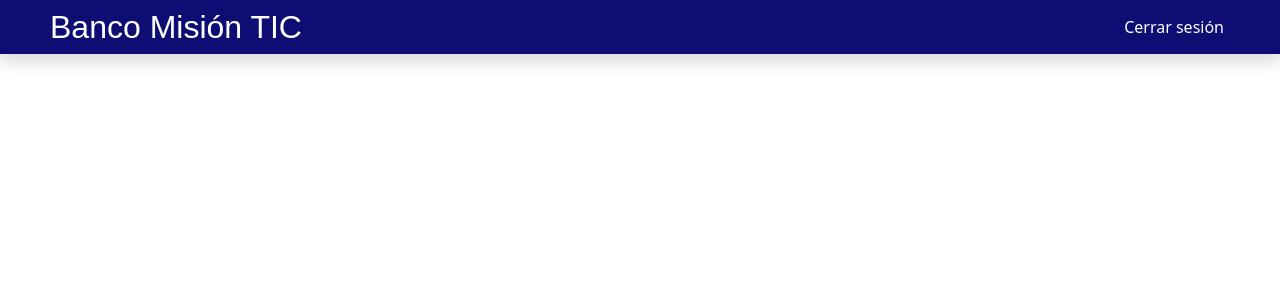
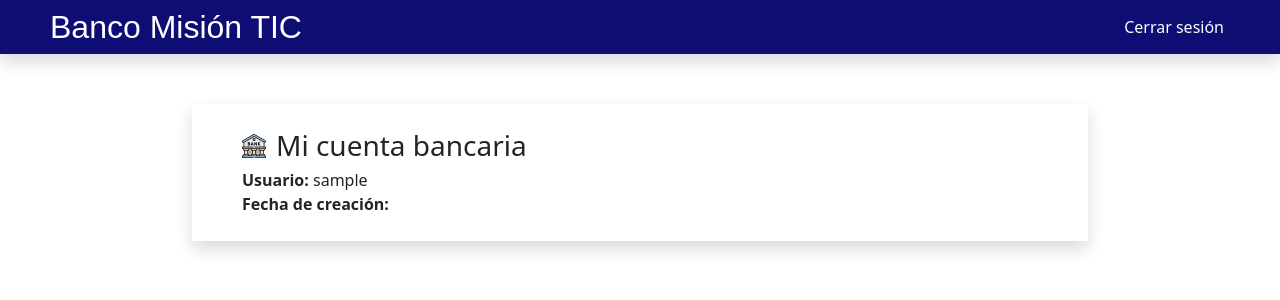
Before and after one commit to bsgarciac/misiontic-frontend-p52, a Vue app: page /#/user/transactions in a window 1280 px wide. Shown: the top 300 px of the page. Built offline with nearby package versions, Linux system fonts and the light colour scheme; sample sign-in values are in the browser's storage; what @vue/apollo-option would draw is missing.

Commit message:
transaction page

```diff
--- a/src/App.vue
+++ b/src/App.vue
@@ -27,7 +27,7 @@ export default {
       verifyAuth(){
         this.is_auth = localStorage.getItem("is_auth") || false;
         if(this.is_auth){
-          console.log("ir la página de inicio")
+          this.loadTransactions();
         }else{
           this.loadLogIn();
         }
@@ -38,15 +38,20 @@ export default {
       loadSignUp(){
         this.$router.push({name: "signUp"});
       },
+      loadTransactions(){
+        this.$router.push({name: "transactions"});
+      },
       completedLogin(data){
         this.is_auth = true;
         localStorage.setItem("is_auth", true);
         localStorage.setItem("token", data.token);
         localStorage.setItem("username", data.username);
+        this.verifyAuth()
       },
       logout(){
         this.is_auth = false;
         localStorage.clear();
+        this.verifyAuth()
       }
     }, // Todas las funciones que usa este componente
     created: function () {
--- a/src/components/SignUp.vue
+++ b/src/components/SignUp.vue
@@ -1,7 +1,6 @@
 <template>
     <div>
         <div class="background"></div>
-
         <div class="form shadow-lg ">
             <h3>Registro</h3>
             <form v-on:submit.prevent="processSignUp">
--- /dev/null
+++ b/src/components/Transactions.vue
@@ -0,0 +1,80 @@
+<template>
+    <div class="transactionContainer">
+        <div class="accountInfo shadow">
+            <div class="titleContainer">
+                <img src="../assets/bank.png">
+                <h3>Mi cuenta bancaria</h3>
+            </div>
+            <span class="money">{{accountByUsername.balance}}</span>
+            <span><b>Usuario: </b> {{username}}</span>
+            <span><b>Fecha de creación:</b> {{accountByUsername.lastChange}}</span>
+        </div>
+    </div>
+</template>
+
+
+<script>
+import gql from "graphql-tag";
+
+export default {
+    name: "Transactions",
+    data: function() {
+        return {
+            username: localStorage.getItem("username") || "none",
+            accountByUsername: {
+                balance: "",
+                lastChange: ""
+            }
+        }
+    },
+    apollo: {
+        accountByUsername: {
+            query: gql`
+                query AccountByUsername($username: String!) {
+                    accountByUsername(username: $username) {
+                        balance
+                        lastChange
+                    }
+                }
+            `,
+            variables(){
+                return {
+                    username: this.username
+                }
+            }
+        }
+    },
+    methods: {
+
+    },
+    created: function () {}
+};
+</script>
+
+
+<style scoped>
+    .transactionContainer{
+        width: 70%;
+        margin: auto;
+        margin-top: 50px;
+    }
+    .titleContainer{
+        display: flex;
+    align-items: center;
+    margin-bottom: 5px;
+    }
+    .titleContainer h3{
+        margin: 0;
+        margin-left: 10px;
+    }
+    .accountInfo{
+            display: flex;
+    flex-direction: column;
+      padding: 25px 50px;
+
+    }
+
+    .money{
+            font-size: 35px;
+    }
+</style>
--- a/src/router.js
+++ b/src/router.js
@@ -2,6 +2,7 @@ import { createRouter, createWebHashHistory } from 'vue-router'
 import App from './App.vue'
 import LogIn from './components/LogIn.vue'
 import SignUp from './components/SignUp.vue'
+import Transactions from './components/Transactions.vue'
 
 const routes = [
   {
@@ -18,6 +19,11 @@ const routes = [
     path: '/user/signup',
     name: 'signUp',
     component: SignUp
+  },
+  {
+    path: '/user/transactions',
+    name: 'transactions',
+    component: Transactions
   }
 ]
 
```
Also changed, not shown: src/assets/bank.png (added).
